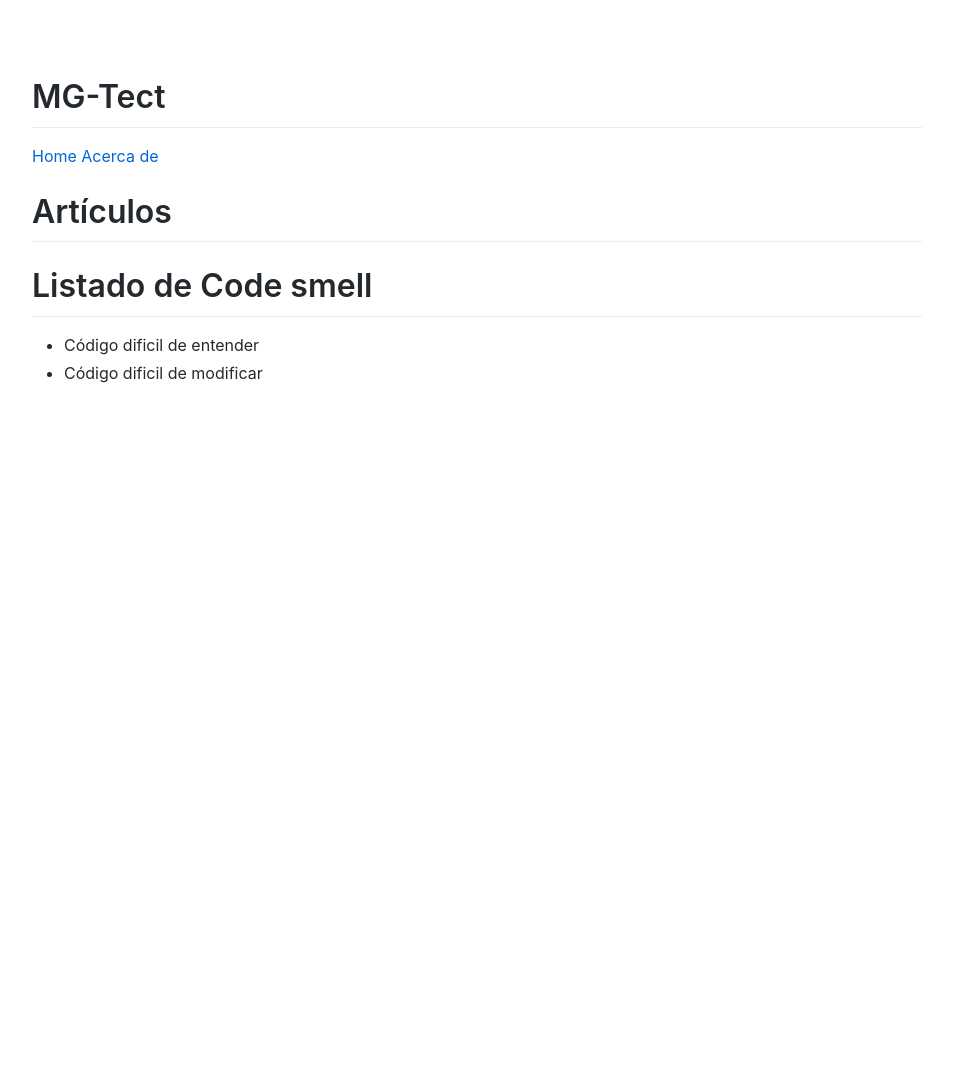
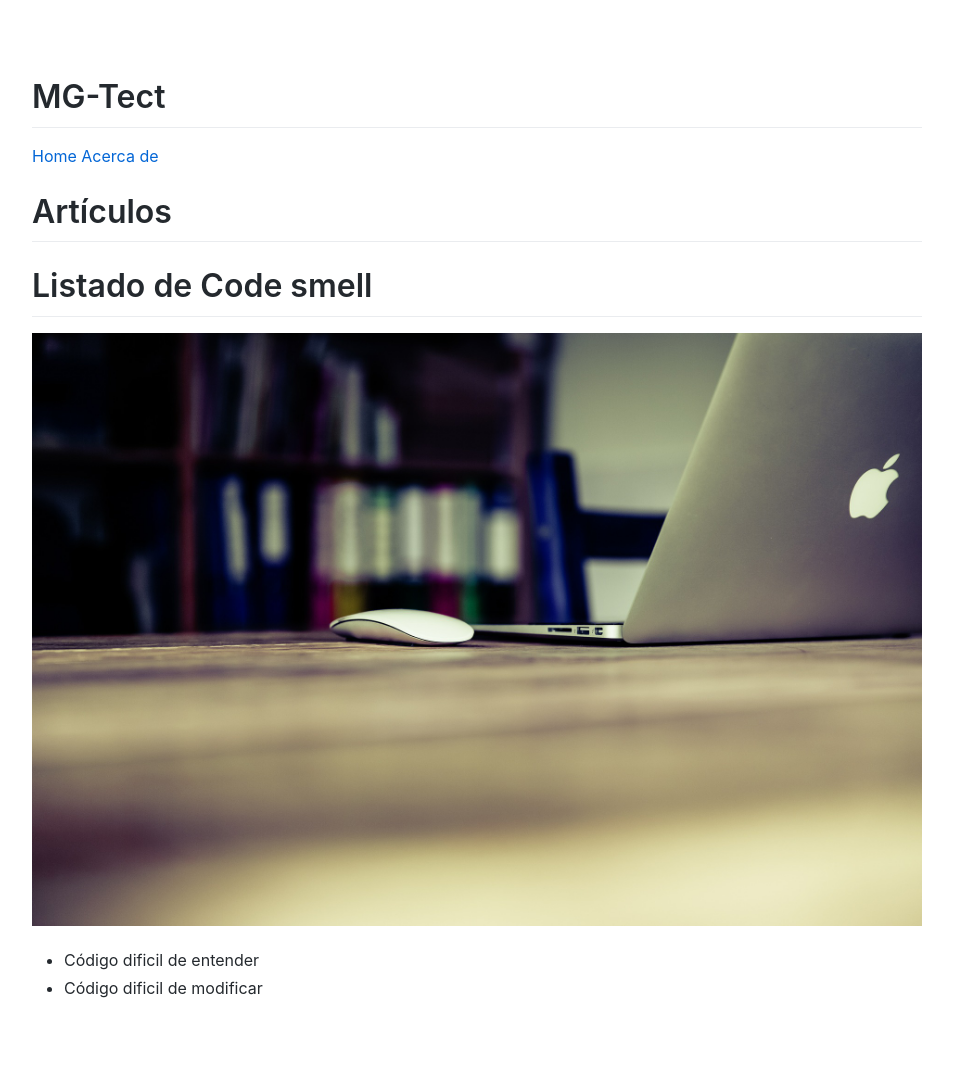
Before and after one commit to Akira3030/formacion, a Jekyll site: the page built from articulos/lista-de-code-smells.md, in a window 1280 px wide. Shown: the whole page, without its empty margins (163-1116 px from the left). Built offline with Jekyll 4.4.1, drawn with Linux system fonts in a browser that asks for light colours; before the commit the page ends 900 px from its top, so only the background shows below that.

Commit message:
Update lista-de-code-smells.md

```diff
--- a/articulos/lista-de-code-smells.md
+++ b/articulos/lista-de-code-smells.md
@@ -4,5 +4,7 @@ title: "Listado de code smell"
 ---
 # Listado de Code smell
 
+![]({{ site.site_url }}/assets/img/office-581131_1920.jpg)
+
 - Código dificil de entender
 - Código dificil de modificar
```
